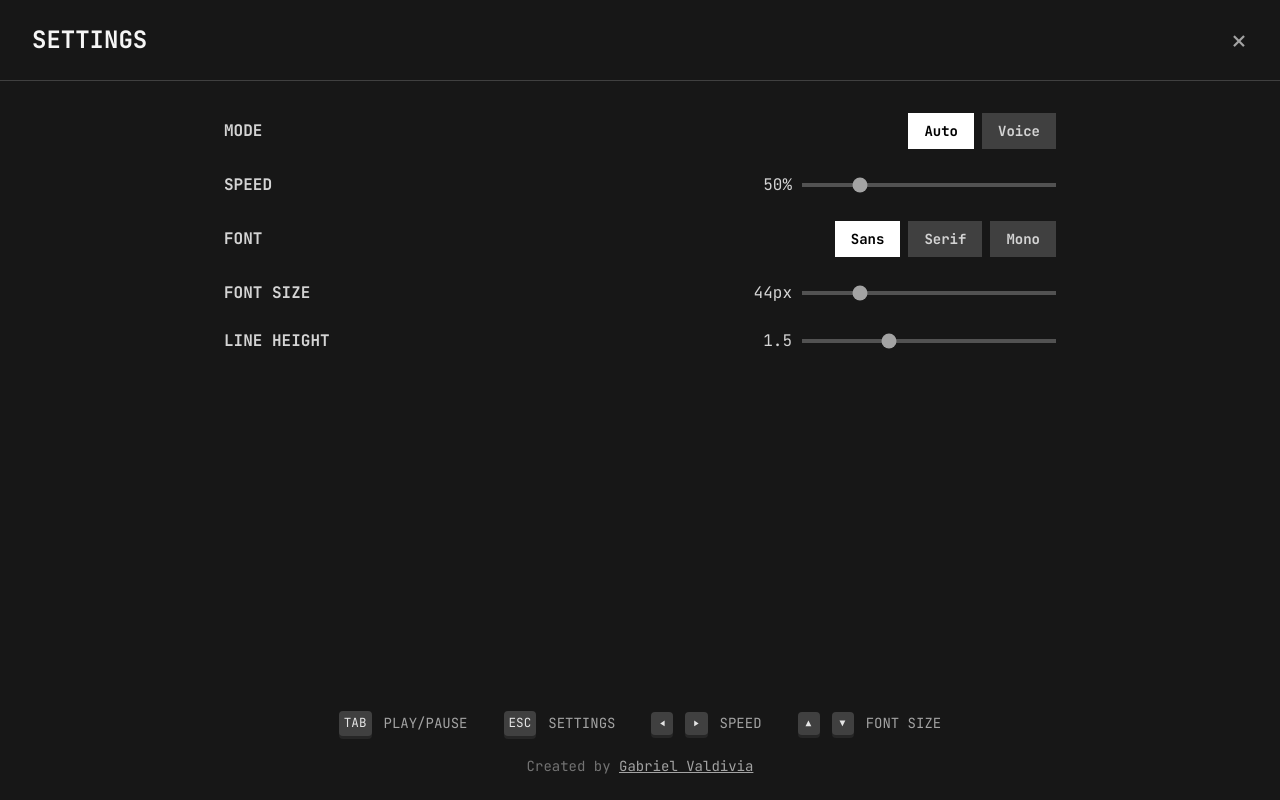
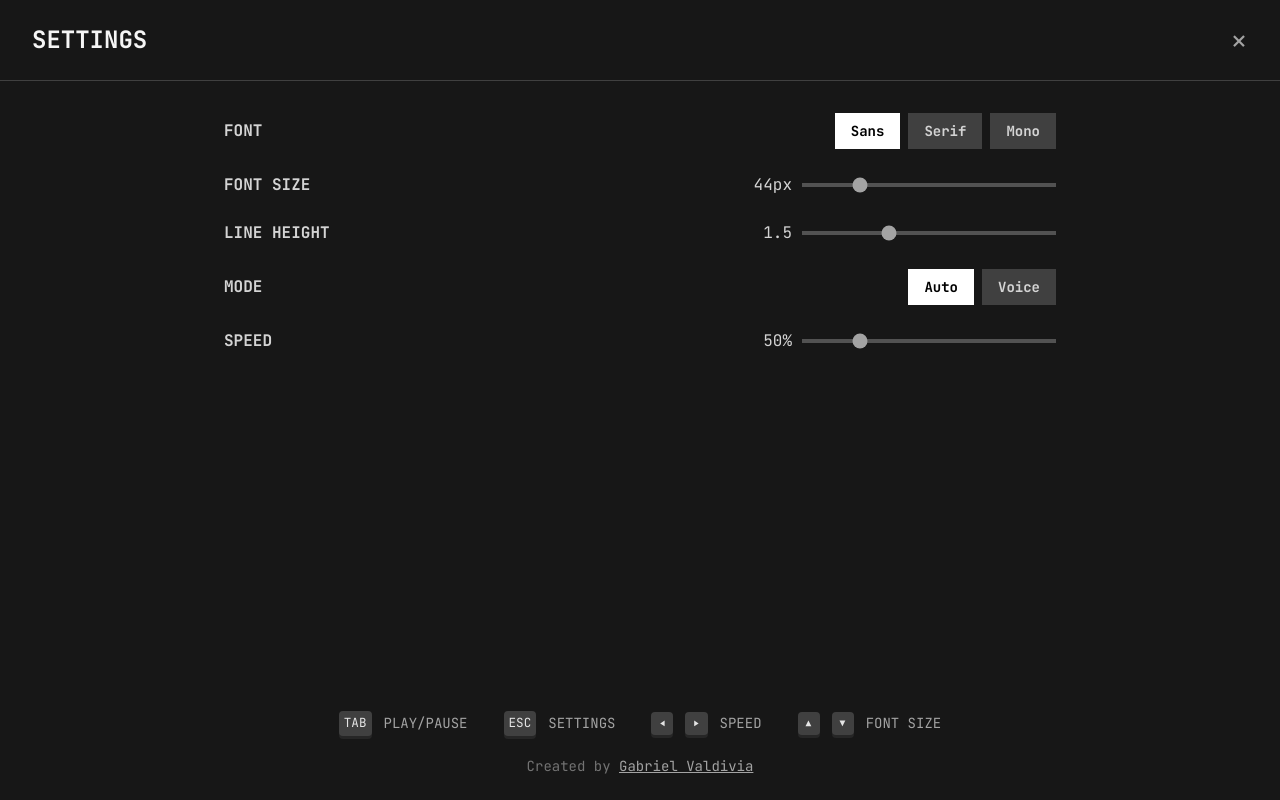
Before and after one commit to gabrielvaldivia/teleprompter, a React (Vite) app: page / in a window 1280 px wide. Both pictures are taken after a click on the button 700 px from the left and 766 px from the top of the page. Built offline with nearby package versions, Linux system fonts and the light colour scheme.

Commit message:
Enhance Teleprompter component by introducing dynamic voice lookahead feature. Update voice matching logic to utilize user-defined lookahead words and improve UI with additional controls for voice mode. Refactor related state management for better clarity and maintainability.

```diff
--- a/src/Teleprompter.tsx
+++ b/src/Teleprompter.tsx
@@ -5,7 +5,7 @@ import React, {
   useCallback,
   useMemo,
 } from "react";
-import { Rabbit, Type } from "lucide-react";
+import { Rabbit, Type, Info } from "lucide-react";
 import { useEditor, EditorContent, JSONContent } from "@tiptap/react";
 import StarterKit from "@tiptap/starter-kit";
 import Placeholder from "@tiptap/extension-placeholder";
@@ -203,8 +203,8 @@ const VOICE_SUPPORTED =
   typeof window !== "undefined" &&
   (window.SpeechRecognition != null || window.webkitSpeechRecognition != null);
 
-/** When matching transcript → script, only look this many words ahead for each transcript word. */
-const VOICE_LOOKAHEAD_WORDS = 12;
+/** Default lookahead words for voice matching. */
+const DEFAULT_VOICE_LOOKAHEAD_WORDS = 12;
 /** Max new words we can mark as spoken in a single recognition result. */
 const VOICE_MAX_ADVANCE_PER_RESULT = 20;
 
@@ -225,6 +225,7 @@ export default function Teleprompter() {
   const [voiceError, setVoiceError] = useState<string | null>(null);
   const [recognizedTranscript, setRecognizedTranscript] = useState("");
   const [showRecognizedSpeech, setShowRecognizedSpeech] = useState(true);
+  const [voiceLookahead, setVoiceLookahead] = useState(DEFAULT_VOICE_LOOKAHEAD_WORDS);
   const [mobileBottomInset, setMobileBottomInset] = useState(0);
   const [isDragging, setIsDragging] = useState(false);
 
@@ -321,6 +322,7 @@ export default function Teleprompter() {
   const recognizedSpeechRef = useRef<HTMLDivElement | null>(null);
   const scriptWordsRef = useRef<string[]>([]);
   const sentenceEndGlobalIndexRef = useRef<number[]>([]);
+  const voiceLookaheadRef = useRef(DEFAULT_VOICE_LOOKAHEAD_WORDS);
 
   const { sentences } = useMemo(
     () => parseContentToSentences(content),
@@ -344,6 +346,10 @@ export default function Teleprompter() {
     scriptWordsRef.current = flatWords;
     sentenceEndGlobalIndexRef.current = sentenceEndGlobalIndices;
   }, [flatWords, sentenceEndGlobalIndices]);
+
+  useEffect(() => {
+    voiceLookaheadRef.current = voiceLookahead;
+  }, [voiceLookahead]);
 
   useEffect(() => {
     if (mode !== "auto" || !isPlaying || !scrollRef.current) return;
@@ -481,7 +487,7 @@ export default function Teleprompter() {
       // words and advance too far. Lookahead limits how far each transcript word can reach.
       let idx = 0;
       for (const word of spoken) {
-        const limit = Math.min(scriptWords.length, idx + VOICE_LOOKAHEAD_WORDS);
+        const limit = Math.min(scriptWords.length, idx + voiceLookaheadRef.current);
         let found = -1;
         for (let j = idx; j < limit; j++) {
           if (normalizeWord(scriptWords[j]) === word) {
@@ -677,85 +683,6 @@ export default function Teleprompter() {
           <div className="overflow-y-auto flex-1">
             <div className="px-8 py-8 mx-auto space-y-6 max-w-4xl">
               <div className="space-y-6">
-                {VOICE_SUPPORTED && (
-                  <div className="flex flex-col gap-2 md:flex-row md:gap-6 md:justify-between md:items-center">
-                    <label className="font-bold text-neutral-300 shrink-0">
-                      MODE
-                    </label>
-                    <span className="flex gap-2 items-center w-full md:w-auto">
-                      <button
-                        type="button"
-                        onClick={() => {
-                          setMode("auto");
-                          spokenCountRef.current = 0;
-                          setSpokenWordCount(0);
-                          setRecognizedTranscript("");
-                        }}
-                        className={`flex-1 md:flex-initial px-4 py-2 text-sm font-bold ${mode === "auto" ? "bg-white text-black" : "bg-neutral-700 text-neutral-300 hover:bg-neutral-600"}`}
-                      >
-                        Auto
-                      </button>
-                      <button
-                        type="button"
-                        onClick={() => {
-                          setMode("voice");
-                          setIsPlaying(false);
-                          spokenCountRef.current = 0;
-                          setSpokenWordCount(0);
-                          setRecognizedTranscript("");
-                          setVoiceError(null);
-                        }}
-                        className={`flex-1 md:flex-initial px-4 py-2 text-sm font-bold ${mode === "voice" ? "bg-white text-black" : "bg-neutral-700 text-neutral-300 hover:bg-neutral-600"}`}
-                      >
-                        Voice
-                      </button>
-                    </span>
-                  </div>
-                )}
-
-                {mode === "voice" && (
-                  <div className="flex flex-row gap-2 justify-between items-center pt-3 md:gap-6">
-                    <span className="font-bold text-neutral-300 shrink-0">
-                      TRANSCRIPT
-                    </span>
-                    <button
-                      type="button"
-                      id="show-recognized-speech"
-                      role="switch"
-                      aria-checked={showRecognizedSpeech}
-                      onClick={() => setShowRecognizedSpeech((v) => !v)}
-                      className={`relative inline-flex h-7 w-12 shrink-0 cursor-pointer items-center rounded-full border-2 border-transparent transition-colors focus:outline-none ${showRecognizedSpeech ? "bg-white" : "bg-neutral-600"}`}
-                    >
-                      <span
-                        className={`pointer-events-none inline-block h-5 w-5 shrink-0 rounded-full bg-neutral-900 ring-0 transition-transform ${showRecognizedSpeech ? "translate-x-6" : "translate-x-1"}`}
-                      />
-                    </button>
-                  </div>
-                )}
-
-                <div className="flex flex-col gap-2 md:flex-row md:gap-6 md:justify-between md:items-center">
-                  <label className="w-32 font-bold text-neutral-300 shrink-0">
-                    SPEED
-                  </label>
-                  <div
-                    className="flex flex-row-reverse items-center w-full md:flex-row md:flex-1 md:min-w-0 md:max-w-xs"
-                    style={{ gap: 10 }}
-                  >
-                    <span className="w-14 tabular-nums text-right text-neutral-300 shrink-0">
-                      {speed}%
-                    </span>
-                    <input
-                      type="range"
-                      min="10"
-                      max="200"
-                      value={speed}
-                      onChange={(e) => setSpeed(Number(e.target.value))}
-                      className="flex-1 min-w-0 h-1 appearance-none bg-neutral-600"
-                      style={{ accentColor: "#a3a3a3" }}
-                    />
-                  </div>
-                </div>
-
                 <div className="flex flex-col gap-2 md:flex-row md:gap-6 md:justify-between md:items-center">
                   <label className="font-bold text-neutral-300 shrink-0">
                     FONT
@@ -820,6 +747,120 @@ export default function Teleprompter() {
                     />
                   </div>
                 </div>
+
+                {VOICE_SUPPORTED && (
+                  <div className="flex flex-col gap-2 md:flex-row md:gap-6 md:justify-between md:items-center">
+                    <label className="font-bold text-neutral-300 shrink-0">
+                      MODE
+                    </label>
+                    <span className="flex gap-2 items-center w-full md:w-auto">
+                      <button
+                        type="button"
+                        onClick={() => {
+                          setMode("auto");
+                          spokenCountRef.current = 0;
+                          setSpokenWordCount(0);
+                          setRecognizedTranscript("");
+                        }}
+                        className={`flex-1 md:flex-initial px-4 py-2 text-sm font-bold ${mode === "auto" ? "bg-white text-black" : "bg-neutral-700 text-neutral-300 hover:bg-neutral-600"}`}
+                      >
+                        Auto
+                      </button>
+                      <button
+                        type="button"
+                        onClick={() => {
+                          setMode("voice");
+                          setIsPlaying(false);
+                          spokenCountRef.current = 0;
+                          setSpokenWordCount(0);
+                          setRecognizedTranscript("");
+                          setVoiceError(null);
+                        }}
+                        className={`flex-1 md:flex-initial px-4 py-2 text-sm font-bold ${mode === "voice" ? "bg-white text-black" : "bg-neutral-700 text-neutral-300 hover:bg-neutral-600"}`}
+                      >
+                        Voice
+                      </button>
+                    </span>
+                  </div>
+                )}
+
+                {mode === "auto" && (
+                  <div className="flex flex-col gap-2 md:flex-row md:gap-6 md:justify-between md:items-center">
+                    <label className="w-32 font-bold text-neutral-300 shrink-0">
+                      SPEED
+                    </label>
+                    <div
+                      className="flex flex-row-reverse items-center w-full md:flex-row md:flex-1 md:min-w-0 md:max-w-xs"
+                      style={{ gap: 10 }}
+                    >
+                      <span className="w-14 tabular-nums text-right text-neutral-300 shrink-0">
+                        {speed}%
+                      </span>
+                      <input
+                        type="range"
+                        min="10"
+                        max="200"
+                        value={speed}
+                        onChange={(e) => setSpeed(Number(e.target.value))}
+                        className="flex-1 min-w-0 h-1 appearance-none bg-neutral-600"
+                        style={{ accentColor: "#a3a3a3" }}
+                      />
+                    </div>
+                  </div>
+                )}
+
+                {mode === "voice" && (
+                  <>
+                    <div className="flex flex-row gap-2 justify-between items-center md:gap-6">
+                      <span className="font-bold text-neutral-300 shrink-0">
+                        TRANSCRIPT
+                      </span>
+                      <button
+                        type="button"
+                        id="show-recognized-speech"
+                        role="switch"
+                        aria-checked={showRecognizedSpeech}
+                        onClick={() => setShowRecognizedSpeech((v) => !v)}
+                        className={`relative inline-flex h-7 w-12 shrink-0 cursor-pointer items-center rounded-full border-2 border-transparent transition-colors focus:outline-none ${showRecognizedSpeech ? "bg-white" : "bg-neutral-600"}`}
+                      >
+                        <span
+                          className={`pointer-events-none inline-block h-5 w-5 shrink-0 rounded-full bg-neutral-900 ring-0 transition-transform ${showRecognizedSpeech ? "translate-x-6" : "translate-x-1"}`}
+                        />
+                      </button>
+                    </div>
+                    <div className="flex flex-col gap-2 md:flex-row md:gap-6 md:justify-between md:items-center">
+                      <label className="flex gap-1.5 items-center font-bold text-neutral-300 shrink-0">
+                        LOOKAHEAD
+                        <span className="relative group">
+                          <Info
+                            size={16}
+                            className="text-neutral-500 hover:text-neutral-300 cursor-help"
+                          />
+                          <span className="absolute left-1/2 -translate-x-1/2 bottom-full mb-2 px-3 py-2 text-sm font-normal text-neutral-200 bg-neutral-800 rounded shadow-lg whitespace-nowrap opacity-0 pointer-events-none group-hover:opacity-100 group-hover:pointer-events-auto transition-opacity z-50">
+                            How many words ahead to search when matching your speech to the script
+                          </span>
+                        </span>
+                      </label>
+                      <div
+                        className="flex flex-row-reverse items-center w-full md:flex-row md:flex-1 md:min-w-0 md:max-w-xs"
+                        style={{ gap: 10 }}
+                      >
+                        <span className="w-14 tabular-nums text-right text-neutral-300 shrink-0">
+                          {voiceLookahead}
+                        </span>
+                        <input
+                          type="range"
+                          min="4"
+                          max="30"
+                          value={voiceLookahead}
+                          onChange={(e) => setVoiceLookahead(Number(e.target.value))}
+                          className="flex-1 min-w-0 h-1 appearance-none bg-neutral-600"
+                          style={{ accentColor: "#a3a3a3" }}
+                        />
+                      </div>
+                    </div>
+                  </>
+                )}
               </div>
             </div>
           </div>
```
